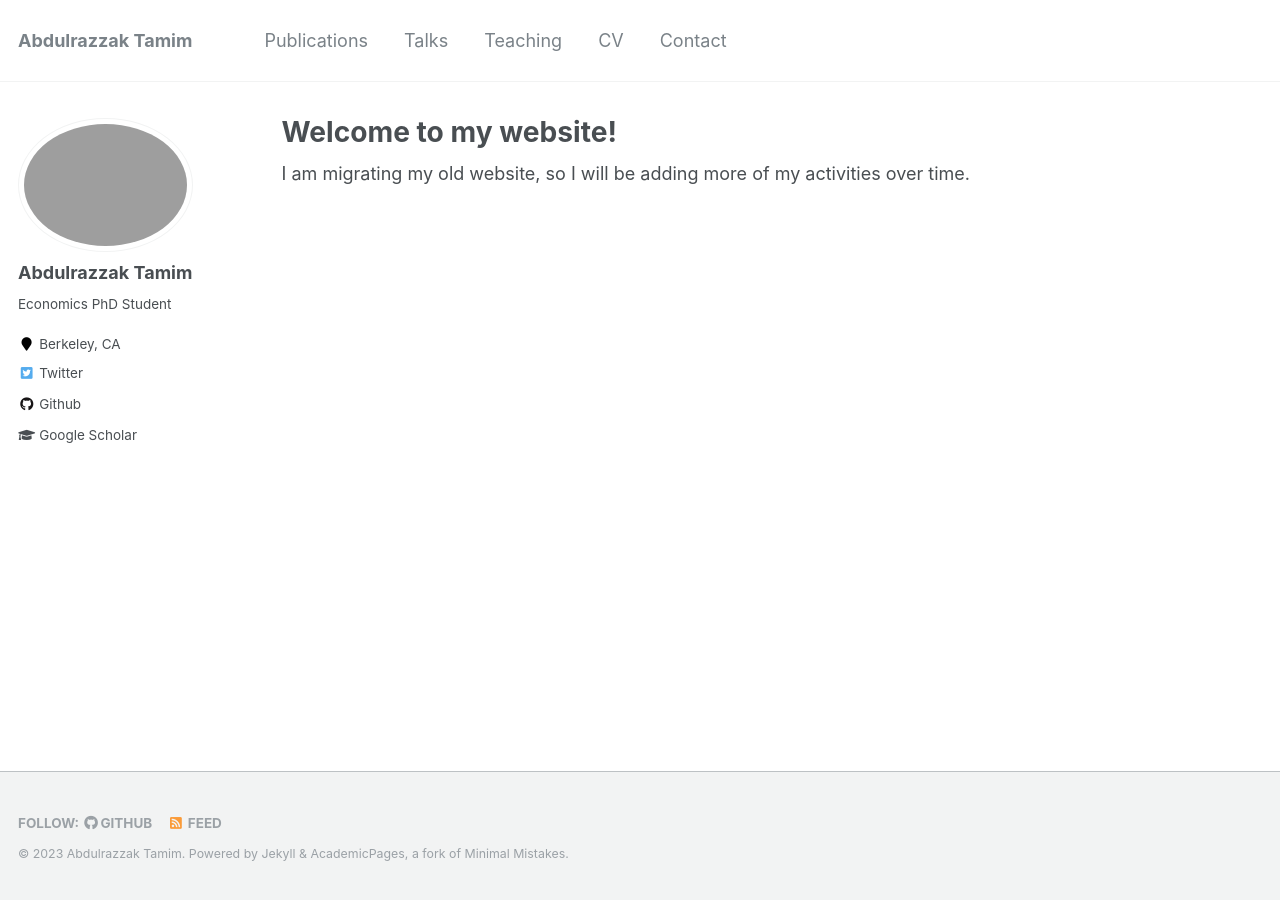
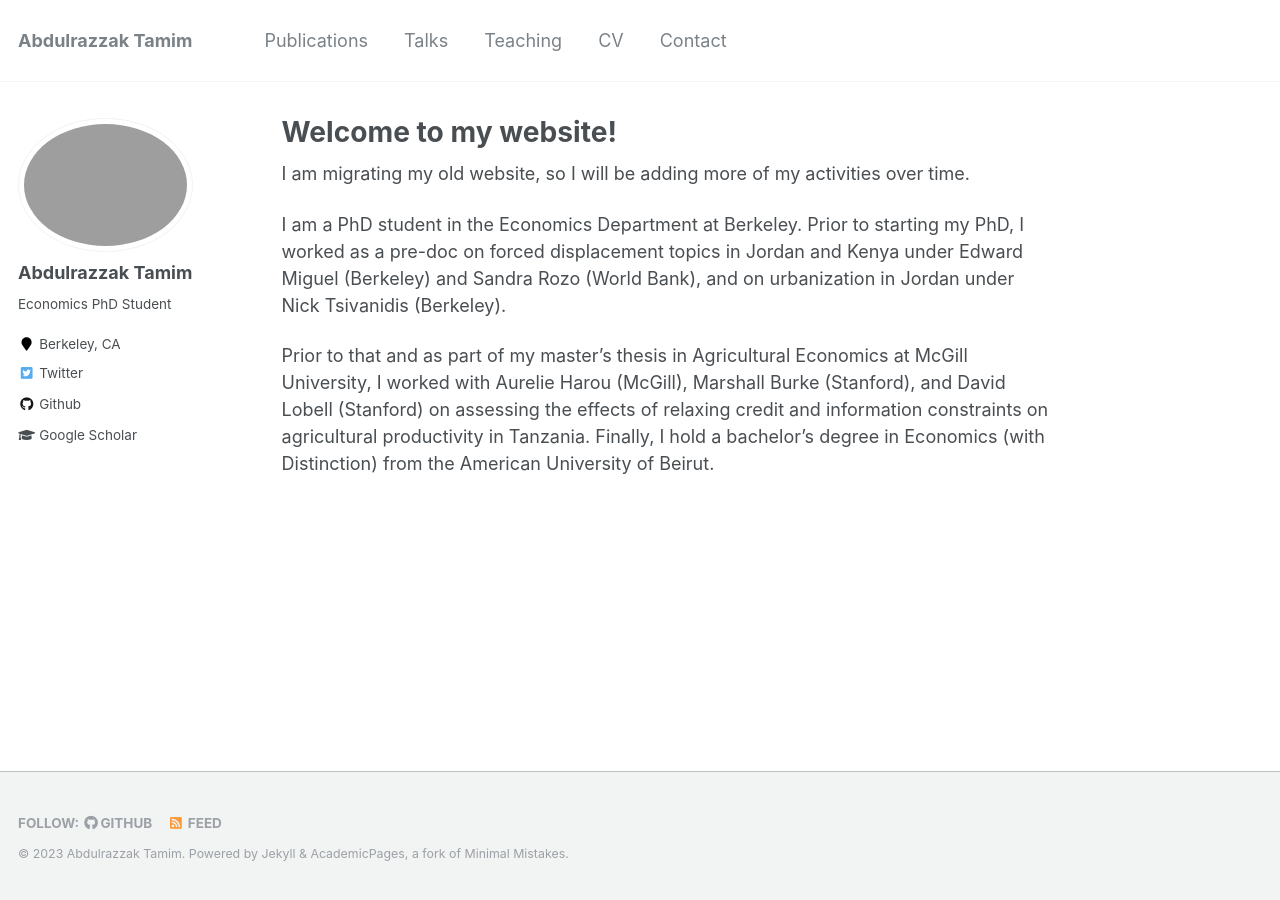
Before and after one commit to AbdulrazzakTamim/abdulrazzaktamim.github.io, a Jekyll site: the page built from _pages/about.md, in a window 1280 px wide. Built offline with Jekyll 4.4.1, drawn with Linux system fonts in a browser that asks for light colours; comment, search, counter and statistics services are not loaded.

Commit message:
Update about.md

```diff
--- a/_pages/about.md
+++ b/_pages/about.md
@@ -9,3 +9,7 @@ redirect_from:
 ---
 
 I am migrating my old website, so I will be adding more of my activities over time.
+
+I am a PhD student in the Economics Department at Berkeley. Prior to starting my PhD, I worked as a pre-doc on forced displacement topics in Jordan and Kenya under Edward Miguel (Berkeley) and Sandra Rozo (World Bank), and on urbanization in Jordan under Nick Tsivanidis (Berkeley).
+
+Prior to that and as part of my master’s thesis in Agricultural Economics at McGill University, I worked with Aurelie Harou (McGill), Marshall Burke (Stanford), and David Lobell (Stanford) on assessing the effects of relaxing credit and information constraints on agricultural productivity in Tanzania. Finally, I hold a bachelor’s degree in Economics (with Distinction) from the American University of Beirut.
```
